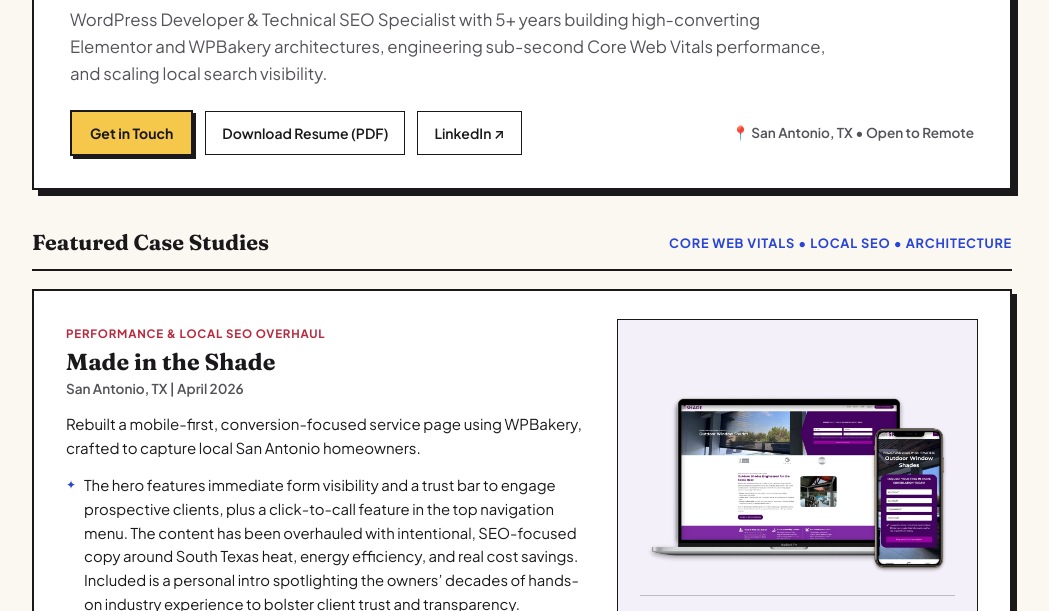
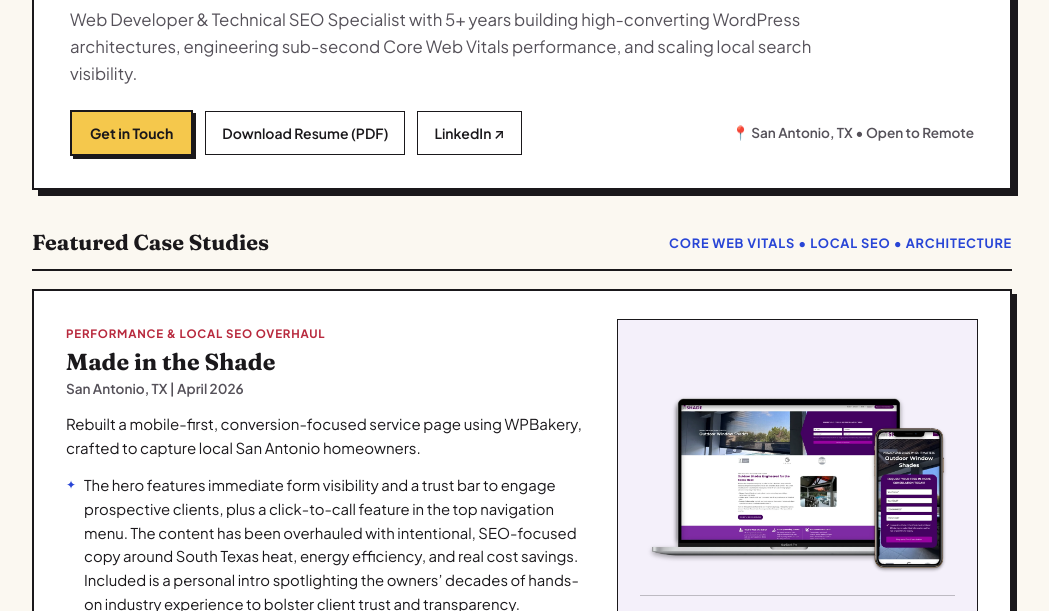
Before and after one commit to elizabethlopez-dev/elizabethlopez-dev.github.io, a plain HTML site: page index.html in a window 1280 px wide. Shown: the part 158-769 px from the top of the page, without its empty margins (118-1167 px from the left). Drawn offline with Linux system fonts and the light colour scheme.

Commit message:
Update index.html

```diff
--- a/index.html
+++ b/index.html
@@ -382,7 +382,7 @@
     <div class="eyebrow">Selected Work & Performance Benchmarks</div>
     <h1>Elizabeth Lopez</h1>
     <p class="subtitle">
-      WordPress Developer & Technical SEO Specialist with 5+ years building high-converting Elementor and WPBakery architectures, engineering sub-second Core Web Vitals performance, and scaling local search visibility.
+      Web Developer & Technical SEO Specialist with 5+ years building high-converting WordPress architectures, engineering sub-second Core Web Vitals performance, and scaling local search visibility.
     </p>
     <div class="action-row">
       <a href="mailto:Elizabethg190@gmail.com" class="btn-primary">Get in Touch</a>
```
